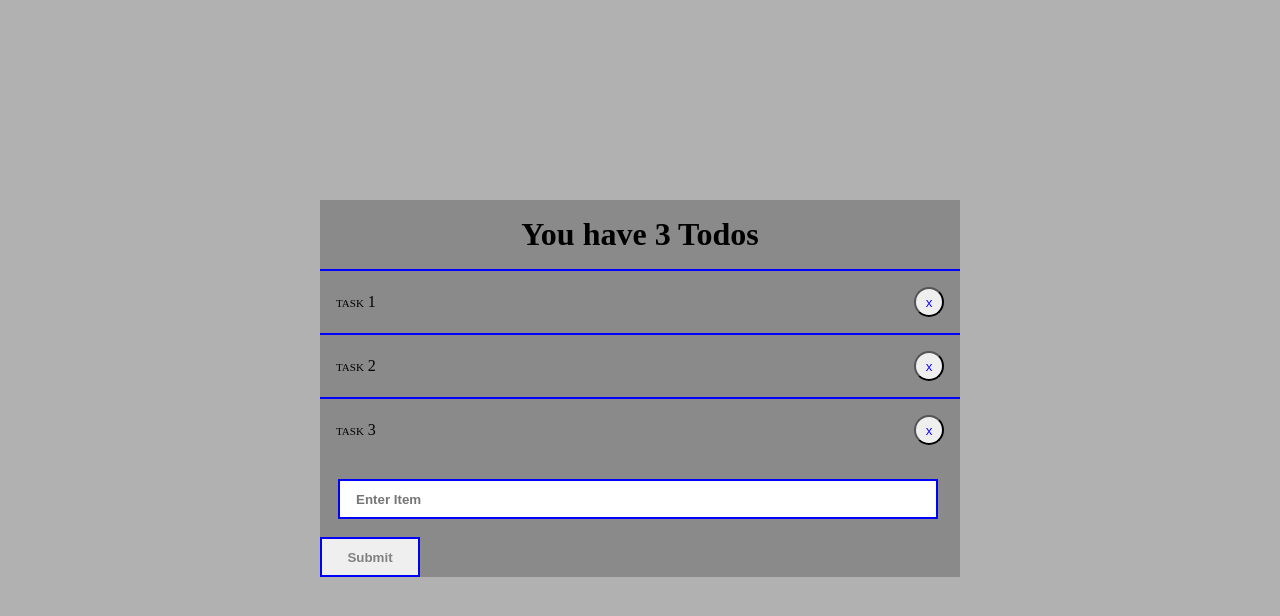
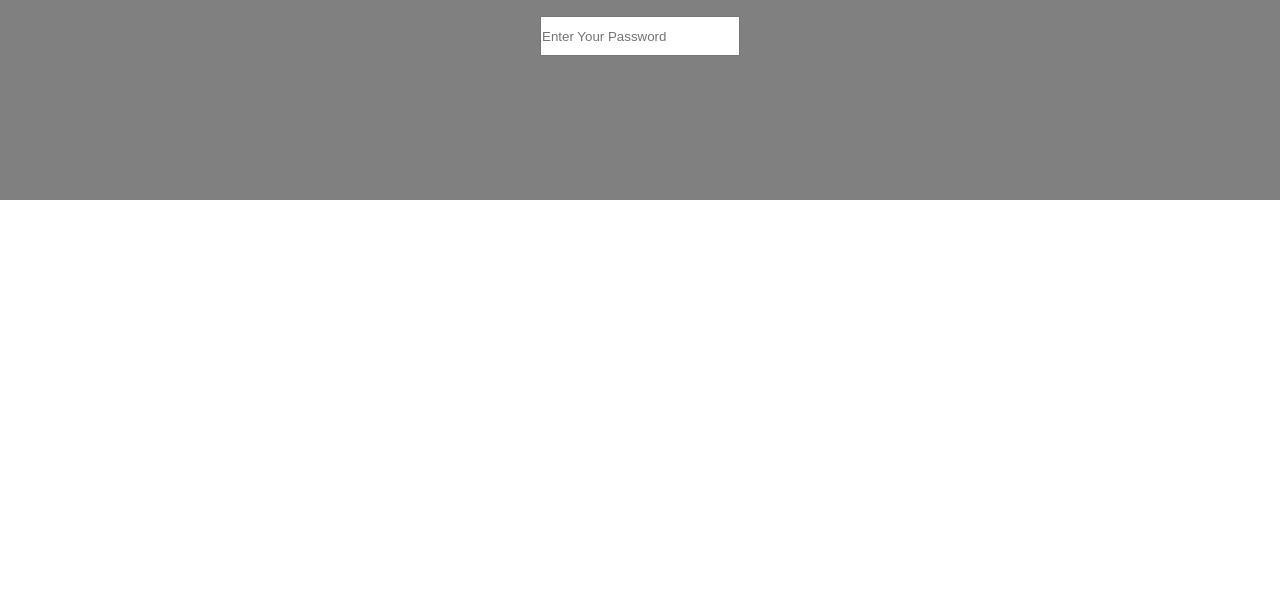
Before and after one commit to BrownEdgar/REACT_TEAM_2023, a React (Create React App) app: page / in a window 1280 px wide. Shown: the top 616 px of the page. Built offline with nearby package versions, Linux system fonts and the light colour scheme.

Commit message:
Add homework form validation

```diff
--- /dev/null
+++ b/src/components/Tigran/VALIDATION_FORM/App.jsx
@@ -0,0 +1,62 @@
+import React, { useState } from 'react'
+
+import "./App.scss"
+
+export default function App() {
+const [password, setpassword] = useState([{
+  value: "",
+  errorMessage: "Invalid Parameter",
+  isValid: true,
+  validate: {
+    hasTwoNumber: true,
+    hasAtleastOneUppercase: true,
+    notBeEmpty: true,
+    beWithoutaSpace: true,
+    required: true,
+  }
+}])
+
+const validation = (value, options) => {
+  let result = true
+  if(options.required) {
+    result = result && value.trim() !== ""
+  }
+  if(options.hasTwoNumber) {
+    // result = result && password.match()
+  }
+  if(options.hasAtleastOneUppercase) {
+    // result = result && password.
+  }
+  if(options.notBeEmpty) {
+    // result = result &&
+  }
+  if(options.beWithoutaSpace) {
+     result = result && !password.match(/\s/)
+  }
+
+  return result
+}
+
+const handleChange = (e) => {
+  e.preventDefault()
+  const isValid = validation(e.target.value, password.validate)
+  isValid
+  ? setpassword({...password, value: e.target.value, isValid: true})
+  : setpassword({...password, isValid: false, value: e.target.value})
+  e.target.reset()
+}
+
+
+  return (
+        <form className='Form'>
+          <div className='Form__Group'>
+          <input
+              type="password"
+              value={password.value}
+              placeholder="Enter Your Password"
+              onChange={handleChange} />
+              {!password.isValid && <p id='error'>{password.errorMessage}</p>}
+          </div>
+        </form>
+  )
+  }
--- /dev/null
+++ b/src/components/Tigran/VALIDATION_FORM/App.scss
@@ -0,0 +1,20 @@
+* {
+    box-sizing: border-box;
+    margin: 0;
+    padding: 0;
+}
+.Form {
+    background-color: gray;
+    width: 100%;
+    height: 200px;
+    &__Group {
+        display: flex;
+        justify-content: center;
+        align-items: center;
+        padding: 1rem;
+        input {
+            width: 200px;
+            height: 40px;
+        }
+    }
+}
--- a/src/index.js
+++ b/src/index.js
@@ -1,6 +1,6 @@
 import React from 'react';
 import ReactDOM from 'react-dom/client';
-import App from './components/Tigran/FORM_2_TODO/App'
+import App from './components/Tigran/VALIDATION_FORM/App'
 const root = ReactDOM.createRoot(document.getElementById('root'));
 root.render(
     <App />
```
